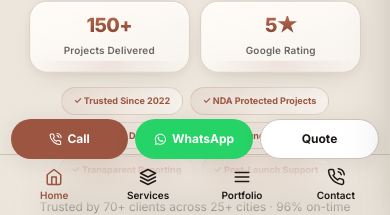
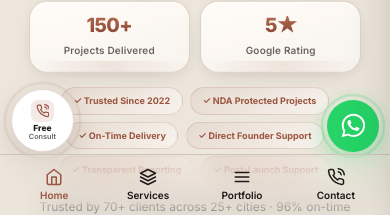
Before and after one commit to AMITKUMAR0712/bestdigitalmarket.in, a Next.js app: page / in a window 390 px wide. Shown: the part 627-842 px from the top of the page. Built offline with nearby package versions, Linux system fonts and the light colour scheme.

Commit message:
update all over website mainly landing page with seo , aeo geo aix etc

```diff
--- a/app/globals.css
+++ b/app/globals.css
@@ -3512,23 +3512,6 @@
   border: 1px solid rgba(155, 85, 64, 0.25);
 }
 
-.sticky-conversion-bar {
-  bottom: calc(3.65rem + env(safe-area-inset-bottom));
-  pointer-events: none;
-}
-
-.sticky-conversion-bar > div {
-  pointer-events: auto;
-  padding-bottom: 0.35rem;
-}
-
-@media (max-width: 1279px) {
-  .fab-consult,
-  .fab-whatsapp {
-    display: none !important;
-  }
-}
-
 @property --pill-angle {
   syntax: "<angle>";
   inherits: false;
--- a/app/layout.tsx
+++ b/app/layout.tsx
@@ -5,7 +5,6 @@
 import "./globals.css";
 import { FloatingActions } from "@/components/FloatingActions";
 import { SiteNav, MobileBottomNav } from "@/components/SiteNav";
-import { StickyConversionBar } from "@/components/StickyConversionBar";
 import { serviceCategories } from "@/lib/data";
 import { getOrganizationSameAs, siteConfig } from "@/lib/site";
 
@@ -188,7 +187,6 @@
         <SiteNav />
         {children}
         <FloatingActions />
-        <StickyConversionBar />
         <MobileBottomNav />
         {[websiteSchema, localBusinessSchema, serviceSchema, personSchema].map((schema, index) => (
           <script
--- a/components/FloatingActions.tsx
+++ b/components/FloatingActions.tsx
@@ -2,15 +2,15 @@
 
 import { FaWhatsapp } from "react-icons/fa";
 import { FiPhoneCall } from "react-icons/fi";
-import { whatsappLink } from "@/lib/site";
+import { callLink, whatsappLink } from "@/lib/site";
 
 export function FloatingActions() {
   return (
     <>
       <a
-        href="#contact"
+        href={callLink}
         className="fab-consult"
-        aria-label="Get free consultation — strategy, services and quote"
+        aria-label="Call for free consultation"
         title="Free Consultation"
       >
         <span className="fab-consult-pulse" aria-hidden />
--- a/components/StickyConversionBar.tsx
+++ /dev/null
@@ -1,38 +0,0 @@
-"use client";
-
-import Link from "next/link";
-import { FaWhatsapp } from "react-icons/fa";
-import { FiPhoneCall } from "react-icons/fi";
-import { callLink, whatsappLink } from "@/lib/site";
-
-/** Mobile sticky conversion bar — sits above the bottom tab nav */
-export function StickyConversionBar() {
-  return (
-    <div className="sticky-conversion-bar fixed inset-x-0 z-[72] xl:hidden">
-      <div className="mx-auto flex max-w-lg gap-2 px-3">
-        <a
-          href={callLink}
-          className="inline-flex min-h-11 flex-1 items-center justify-center gap-1.5 rounded-full bg-terracotta px-3 text-[12px] font-bold text-white shadow-soft"
-        >
-          <FiPhoneCall className="text-sm" />
-          Call
-        </a>
-        <a
-          href={whatsappLink}
-          target="_blank"
-          rel="noreferrer"
-          className="inline-flex min-h-11 flex-1 items-center justify-center gap-1.5 rounded-full bg-[#25d366] px-3 text-[12px] font-bold text-white shadow-soft"
-        >
-          <FaWhatsapp className="text-sm" />
-          WhatsApp
-        </a>
-        <Link
-          href="/contact#enquiry-form"
-          className="inline-flex min-h-11 flex-1 items-center justify-center rounded-full border border-[var(--border-warm)] bg-white px-3 text-[12px] font-bold text-charcoal shadow-soft"
-        >
-          Quote
-        </Link>
-      </div>
-    </div>
-  );
-}
```
